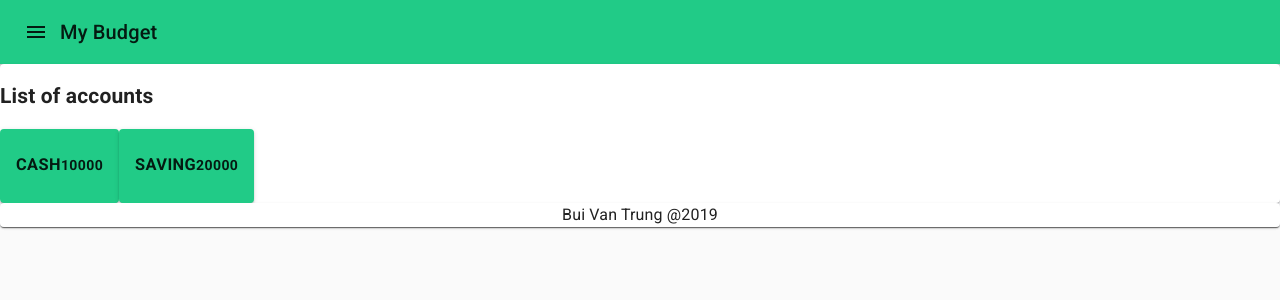
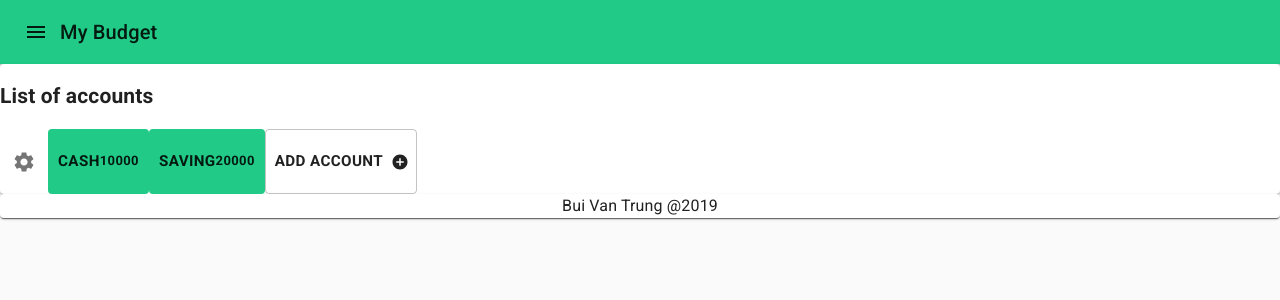
Before and after one commit to BuiKiem/my-budget, a React (Create React App) app in the folder frontend/: page / in a window 1280 px wide. Shown: the top 300 px of the page. Built offline with nearby package versions, Linux system fonts and the light colour scheme.

Commit message:
Basic layout the 'accounts' section

```diff
--- a/frontend/src/components/accounts/Account/Account.js
+++ b/frontend/src/components/accounts/Account/Account.js
@@ -3,7 +3,7 @@ import { Button } from "@material-ui/core";
 
 export const Account = ({ account: { name, balance, color } }) => {
   return (
-    <Button variant="contained" color="primary">
+    <Button variant="contained" color="primary" size="small" disableElevation>
       <h3>{name}</h3>
       <h4>{balance}</h4>
     </Button>
--- a/frontend/src/components/accounts/AccountList/AccountList.js
+++ b/frontend/src/components/accounts/AccountList/AccountList.js
@@ -1,5 +1,9 @@
 import React from "react";
-import { Card } from "@material-ui/core";
+import { Card, Button, IconButton } from "@material-ui/core";
+import {
+  AddCircle as AddCircleIcon,
+  Settings as SettingsIcon
+} from "@material-ui/icons";
 import { Account } from "../Account/Account";
 
 export const AccountList = () => {
@@ -19,11 +23,19 @@ export const AccountList = () => {
   ];
 
   return (
+    <section aria-label="accounts section">
       <Card>
         <h2>List of accounts</h2>
+        <IconButton aria-label="configure account">
+          <SettingsIcon />
+        </IconButton>
         {accounts.map(account => (
           <Account key={account.id} account={account} />
         ))}
+        <Button variant="outlined" size="small" endIcon={<AddCircleIcon />}>
+          <h3>Add account</h3>
+        </Button>
       </Card>
+    </section>
   );
 };
```
Lines whose indentation alone changed are shown as unchanged.
